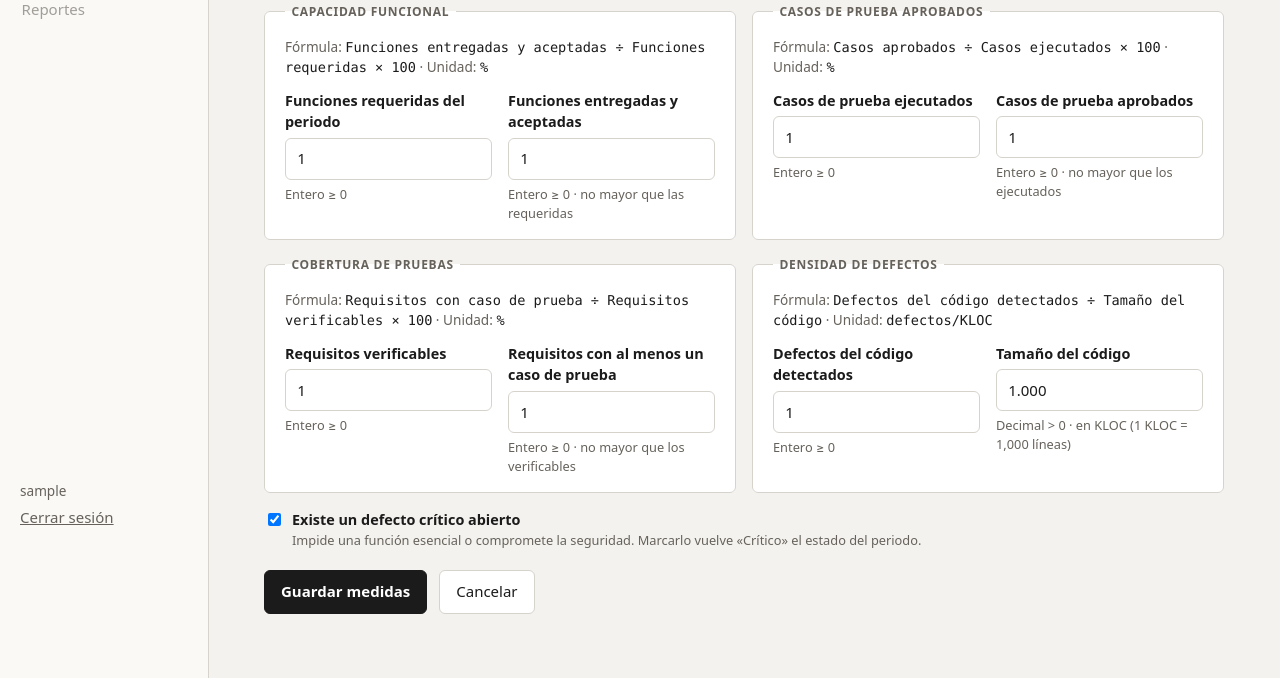
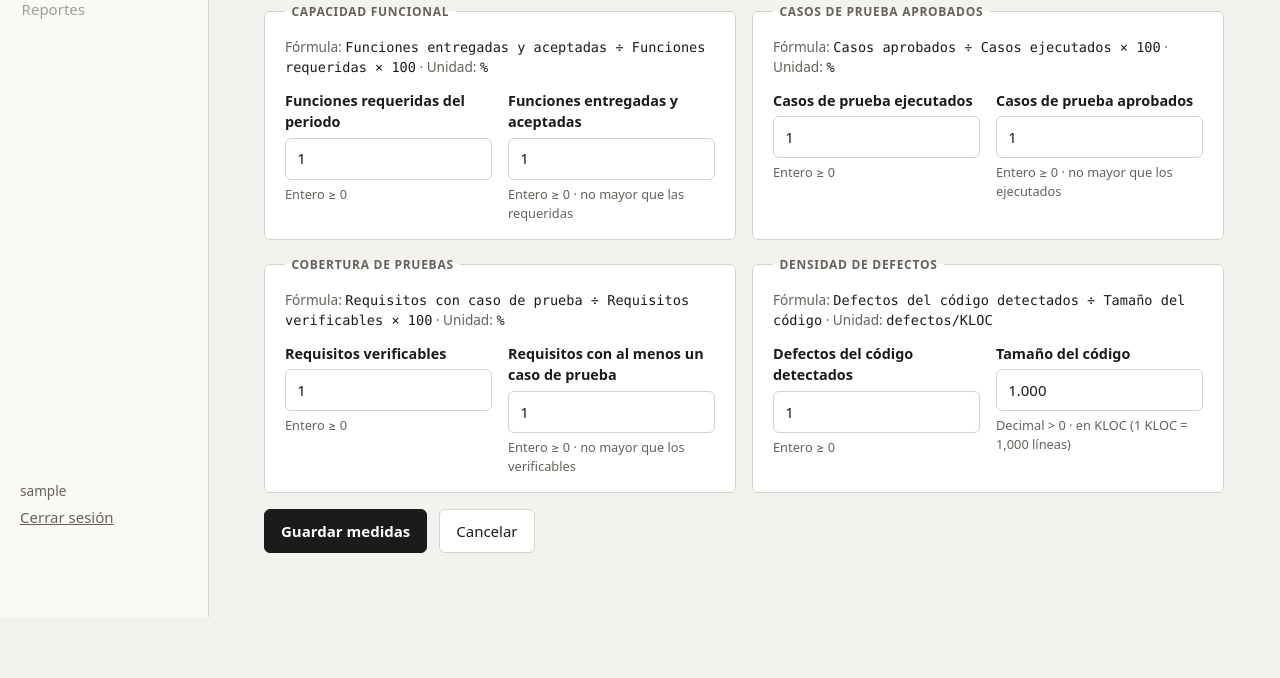
Before and after one commit to Mony-B/DashboardQuality_Tetra.R_QS_A26, a Django app: page /proyectos/1/periodos/1/medidas/ in a window 1280 px wide. Shown: the part 252-930 px from the top of the page. After the commit the page ends 869 px from the top, so only its background shows below. Run offline with Django 5.2, Linux system fonts and the light colour scheme; a user stored in the database is signed in; tables that the repository leaves empty hold one stand-in row (values such as "Sample post"); parts of the project's set-up code (start-up, migrations or seed data) failed here and were passed over.

Commit message:
CU02: quita la marca de defecto critico abierto
Co-Authored-By: Claude Sonnet 5.5 <noreply@anthropic.com>
Claude-Session: https://claude.ai/code/session_01YCjE7yfWg561AVHPsv7QNd

```diff
--- a/apps/medidas/forms.py
+++ b/apps/medidas/forms.py
@@ -18,7 +18,7 @@ def _conteo(etiqueta):
 
 
 class MedidasPeriodoForm(forms.ModelForm):
-    """Las ocho medidas del periodo y la marca de defecto crítico abierto (R5, R6).
+    """Las ocho medidas del periodo (R5, R6).
 
     Con un solo envío se guardan todas las medidas o ninguna. Cualquier medida
     puede quedar vacía; vacía es distinto de 0.
@@ -43,9 +43,6 @@ class MedidasPeriodoForm(forms.ModelForm):
             "max_whole_digits": "El KLOC es demasiado grande.",
         },
         widget=forms.NumberInput(attrs={"min": 0, "step": "any", "placeholder": "n"}),
-    )
-    defecto_critico_abierto = forms.BooleanField(
-        label="Existe un defecto crítico abierto", required=False
     )
 
     # Cada numerador no puede ser mayor que su total: (numerador, total, mensaje).
@@ -118,7 +115,6 @@ class MedidasPeriodoForm(forms.ModelForm):
             "requisitos_con_prueba",
             "defectos_codigo",
             "kloc",
-            "defecto_critico_abierto",
         )
 
     def bloques(self):
--- a/apps/proyectos/models.py
+++ b/apps/proyectos/models.py
@@ -66,9 +66,6 @@ class Periodo(models.Model):
     defectos_codigo = models.PositiveIntegerField(null=True, blank=True)
     kloc = models.DecimalField(
         "tamaño del código (KLOC)", max_digits=8, decimal_places=3, null=True, blank=True
-    )
-    defecto_critico_abierto = models.BooleanField(
-        "existe un defecto crítico abierto", default=False
     )
 
     class Meta:
--- a/static/css/medidas.css
+++ b/static/css/medidas.css
@@ -16,9 +16,6 @@
 .par-campos { display: grid; grid-template-columns: repeat(2, minmax(0, 1fr)); gap: 1rem; }
 .par-campos .campo { margin-bottom: 0; }
 
-.campo-casilla { display: grid; grid-template-columns: auto 1fr; column-gap: 0.5rem; align-items: center; margin-bottom: 1.25rem; }
-.campo-casilla small { grid-column: 2; }
-.campo-casilla label { font-weight: 600; font-size: 0.9rem; }
 
 .dialogo h2 { margin-top: 0; }
 .dialogo .acciones { margin-top: 1rem; }
--- a/templates/medidas/captura_medidas.html
+++ b/templates/medidas/captura_medidas.html
@@ -64,12 +64,6 @@
     {% endfor %}
   </div>
 
-  <div class="campo-casilla">
-    {{ form.defecto_critico_abierto }}
-    <label for="{{ form.defecto_critico_abierto.id_for_label }}">{{ form.defecto_critico_abierto.label }}</label>
-    <small class="ayuda">Impide una función esencial o compromete la seguridad. Marcarlo vuelve «Crítico» el estado del periodo.</small>
-  </div>
-
   <div class="acciones">
     <button type="submit" class="boton">Guardar medidas</button>
     <button type="button" class="boton boton-secundario" id="boton-cancelar" data-destino="{{ url_mis_proyectos }}">Cancelar</button>
```
Also changed, not shown: apps/medidas/tests/test_captura.py (+3 -11 lines), apps/proyectos/migrations/0003_quitar_defecto_critico.py (added).
